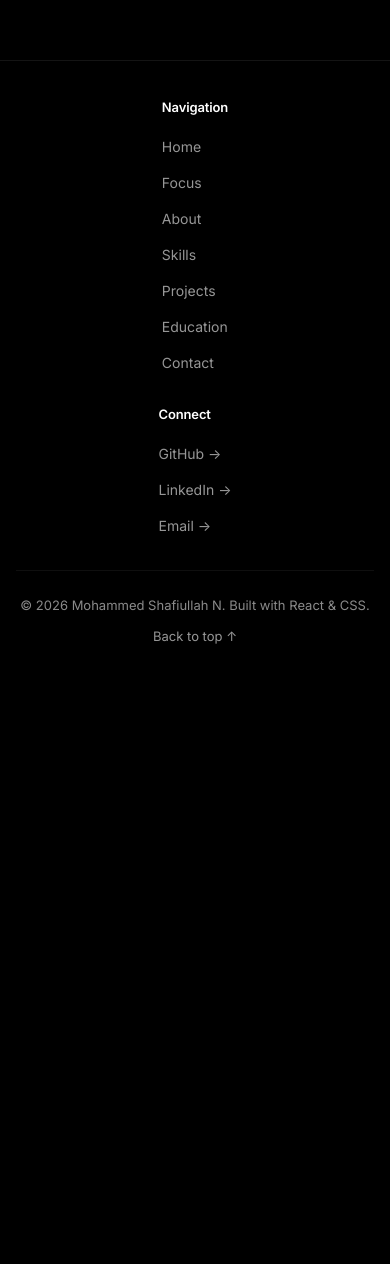
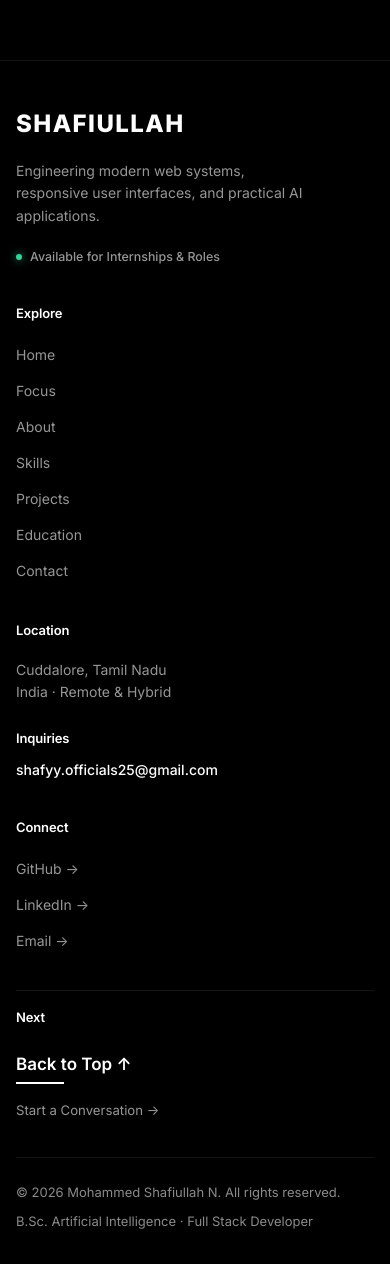
Before and after one commit to Shafyydev/My-Portfolio, a React (Vite) app: page / in a window 390 px wide. Shown: the part 6685-7949 px from the top of the page. Before the commit the page ends 7353 px from the top, so only its background shows below. Built offline with nearby package versions, Linux system fonts and the light colour scheme.

Commit message:
feat(footer): redesign footer with Envoy agency grid layout and responsive styling

```diff
--- a/src/components/Footer.css
+++ b/src/components/Footer.css
@@ -1,34 +1,86 @@
 .df-footer {
   border-top: 1px solid var(--card-border);
-  padding: clamp(2.5rem, 4vw, 3.5rem) 0 2rem;
+  padding: clamp(3rem, 6vw, 4.5rem) 0 2.5rem;
   background: var(--bg);
 }
 
-/* The two link columns are grouped and centred as one block, so they no
-   longer sit at opposite edges of the container with an empty gap between. */
-.df-footer__top {
-  display: flex;
-  align-items: flex-start;
-  justify-content: center;
-  gap: clamp(3rem, 7vw, 6rem);
-  padding-bottom: 2rem;
-  border-bottom: 1px solid rgba(255, 255, 255, 0.06);
+.df-footer__grid {
+  display: grid;
+  grid-template-columns: 2fr 1fr 1.35fr 1fr 1.25fr;
+  gap: clamp(1.75rem, 3.5vw, 3rem);
+  padding-bottom: clamp(2.5rem, 4vw, 3.5rem);
+  border-bottom: 1px solid rgba(255, 255, 255, 0.08);
 }
 
-.df-footer__nav {
+.df-footer__col {
   display: flex;
   flex-direction: column;
+}
+
+/* Brand Column (Envoy Signature) */
+.df-footer__col--brand {
   gap: 1rem;
 }
 
-.df-footer__nav-title {
+.df-footer__brand-title {
+  font-size: 1.5rem;
+  font-weight: 800;
+  letter-spacing: 0.06em;
+  color: #ffffff;
+  text-transform: uppercase;
+  transition: opacity 0.2s ease;
+  width: fit-content;
+}
+
+.df-footer__brand-title:hover {
+  opacity: 0.85;
+}
+
+.df-footer__brand-tagline {
+  font-size: 0.875rem;
+  line-height: 1.6;
+  color: var(--text-muted);
+  max-width: 290px;
+}
+
+.df-footer__status-badge {
+  display: inline-flex;
+  align-items: center;
+  gap: 0.5rem;
+  font-size: 0.775rem;
+  font-weight: 500;
+  color: var(--text-muted);
+  width: fit-content;
+  margin-top: 0.25rem;
+}
+
+.df-footer__status-dot {
+  width: 6px;
+  height: 6px;
+  border-radius: 50%;
+  background: var(--green-dot);
+  box-shadow: 0 0 8px rgba(52, 211, 153, 0.8);
+}
+
+/* Column Headings */
+.df-footer__heading {
   font-size: 0.8125rem;
   font-weight: 600;
   color: #ffffff;
   letter-spacing: -0.01em;
+  margin-bottom: 1.15rem;
 }
 
-.df-footer__links {
+.df-footer__heading--sub {
+  margin-top: 1.5rem;
+  margin-bottom: 0.65rem;
+}
+
+/* Lists and Links */
+.df-footer__list {
+  list-style: none;
+  padding: 0;
+  margin: 0;
   display: flex;
   flex-direction: column;
   gap: 0.65rem;
@@ -37,14 +89,83 @@
 .df-footer__link {
   font-size: 0.875rem;
   color: var(--text-muted);
-  transition: color 0.2s ease;
+  transition: color 0.2s ease, transform 0.2s ease;
   width: fit-content;
+  display: inline-block;
 }
 
 .df-footer__link:hover {
   color: #ffffff;
 }
 
+.df-footer__link--highlight {
+  color: #ffffff;
+  font-weight: 500;
+  word-break: break-all;
+}
+
+.df-footer__link--highlight:hover {
+  color: var(--blue-text);
+}
+
+.df-footer__text {
+  font-size: 0.875rem;
+  line-height: 1.6;
+  color: var(--text-muted);
+}
+
+/* Action Column (Envoy Signature: Next / Underline) */
+.df-footer__col--action {
+  gap: 0.5rem;
+}
+
+.df-footer__next-btn {
+  background: none;
+  border: none;
+  padding: 0;
+  font-family: inherit;
+  font-size: 1.0625rem;
+  font-weight: 600;
+  color: #ffffff;
+  cursor: pointer;
+  text-align: left;
+  display: inline-flex;
+  flex-direction: column;
+  gap: 0.5rem;
+  width: fit-content;
+  transition: color 0.2s ease, opacity 0.2s ease;
+}
+
+.df-footer__next-rule {
+  display: block;
+  width: 48px;
+  height: 2px;
+  background-color: #ffffff;
+  transition: width 0.3s cubic-bezier(0.16, 1, 0.3, 1), background-color 0.2s ease;
+}
+
+.df-footer__next-btn:hover {
+  color: var(--blue-text);
+}
+
+.df-footer__next-btn:hover .df-footer__next-rule {
+  width: 100%;
+  background-color: var(--blue-text);
+}
+
+.df-footer__contact-link {
+  font-size: 0.825rem;
+  color: var(--text-muted);
+  margin-top: 0.5rem;
+  transition: color 0.2s ease;
+  width: fit-content;
+}
+
+.df-footer__contact-link:hover {
+  color: #ffffff;
+}
+
+/* Bottom Bar */
 .df-footer__bottom {
   display: flex;
   align-items: center;
@@ -59,30 +180,45 @@
   color: var(--text-faint);
 }
 
-.df-footer__back-to-top {
+.df-footer__meta {
   font-size: 0.8125rem;
-  color: var(--text-muted);
-  transition: color 0.2s ease;
+  color: var(--text-faint);
 }
 
-.df-footer__back-to-top:hover {
-  color: #ffffff;
+/* Responsive Breakpoints */
+@media (max-width: 1024px) {
+  .df-footer__grid {
+    grid-template-columns: repeat(2, 1fr);
+    gap: 2.5rem 2rem;
+  }
+  .df-footer__col--brand {
+    grid-column: span 2;
+  }
+  .df-footer__col--action {
+    grid-column: span 2;
+    padding-top: 0.75rem;
+    border-top: 1px solid rgba(255, 255, 255, 0.08);
+  }
 }
 
-@media (max-width: 768px) {
+@media (max-width: 640px) {
   .df-footer {
-    padding: 2.25rem 0 1.5rem;
+    padding: 2.75rem 0 2rem;
   }
-  .df-footer__top {
+  .df-footer__grid {
+    display: flex;
     flex-direction: column;
-    align-items: center;
-    gap: 1.75rem;
+    gap: 2.25rem;
+    padding-bottom: 2.25rem;
+  }
+  .df-footer__col--action {
+    padding-top: 1rem;
+    border-top: 1px solid rgba(255, 255, 255, 0.08);
   }
   .df-footer__bottom {
     flex-direction: column;
-    align-items: center;
-    text-align: center;
-    gap: 0.75rem;
+    align-items: flex-start;
+    gap: 0.5rem;
     padding-top: 1.5rem;
   }
 }
--- a/src/components/Footer.jsx
+++ b/src/components/Footer.jsx
@@ -10,11 +10,25 @@ function Footer() {
   return (
     <footer className="df-footer" role="contentinfo">
       <div className="container">
-        <div className="df-footer__top">
-          {/* Links Column */}
-          <nav className="df-footer__nav" aria-label="Footer navigation">
-            <span className="df-footer__nav-title">Navigation</span>
-            <ul className="df-footer__links">
+        <div className="df-footer__grid">
+          {/* Brand Column */}
+          <div className="df-footer__col df-footer__col--brand">
+            <a href="#home" className="df-footer__brand-title" aria-label="Shafiullah Home">
+              SHAFIULLAH
+            </a>
+            <p className="df-footer__brand-tagline">
+              Engineering modern web systems, responsive user interfaces, and practical AI applications.
+            </p>
+            <div className="df-footer__status-badge">
+              <span className="df-footer__status-dot" aria-hidden="true" />
+              <span>Available for Internships &amp; Roles</span>
+            </div>
+          </div>
+
+          {/* Explore Column */}
+          <nav className="df-footer__col" aria-label="Explore navigation">
+            <span className="df-footer__heading">Explore</span>
+            <ul className="df-footer__list">
               <li><a href="#home" className="df-footer__link">Home</a></li>
               <li><a href="#focus" className="df-footer__link">Focus</a></li>
               <li><a href="#about" className="df-footer__link">About</a></li>
@@ -25,10 +39,24 @@ function Footer() {
             </ul>
           </nav>
 
-          {/* Connect Column */}
-          <nav className="df-footer__nav" aria-label="Social and contact links">
-            <span className="df-footer__nav-title">Connect</span>
-            <ul className="df-footer__links">
+          {/* Location & Inquiries Column */}
+          <div className="df-footer__col">
+            <span className="df-footer__heading">Location</span>
+            <p className="df-footer__text">
+              Cuddalore, Tamil Nadu<br />
+              India &middot; Remote &amp; Hybrid
+            </p>
+
+            <span className="df-footer__heading df-footer__heading--sub">Inquiries</span>
+            <a href="mailto:shafyy.officials25@gmail.com" className="df-footer__link df-footer__link--highlight">
+              shafyy.officials25@gmail.com
+            </a>
+          </div>
+
+          {/* Follow / Connect Column */}
+          <nav className="df-footer__col" aria-label="Social and connection links">
+            <span className="df-footer__heading">Connect</span>
+            <ul className="df-footer__list">
               <li>
                 <a
                   href="https://github.com/Shafyydev"
@@ -59,21 +87,33 @@ function Footer() {
               </li>
             </ul>
           </nav>
+
+          {/* Next / Action Column (Envoy Signature) */}
+          <div className="df-footer__col df-footer__col--action">
+            <span className="df-footer__heading">Next</span>
+            <button
+              type="button"
+              onClick={scrollToTop}
+              className="df-footer__next-btn"
+              aria-label="Scroll to top of page"
+            >
+              <span className="df-footer__next-text">Back to Top &uarr;</span>
+              <span className="df-footer__next-rule" aria-hidden="true" />
+            </button>
+            <a href="#contact" className="df-footer__contact-link">
+              Start a Conversation &rarr;
+            </a>
+          </div>
         </div>
 
         {/* Bottom Bar */}
         <div className="df-footer__bottom">
           <p className="df-footer__copyright">
-            &copy; {currentYear} Mohammed Shafiullah N. Built with React &amp; CSS.
+            &copy; {currentYear} Mohammed Shafiullah N. All rights reserved.
           </p>
-          <button
-            type="button"
-            onClick={scrollToTop}
-            className="df-footer__back-to-top"
-            aria-label="Scroll back to top"
-          >
-            Back to top &uarr;
-          </button>
+          <p className="df-footer__meta">
+            B.Sc. Artificial Intelligence &middot; Full Stack Developer
+          </p>
         </div>
       </div>
     </footer>
```
